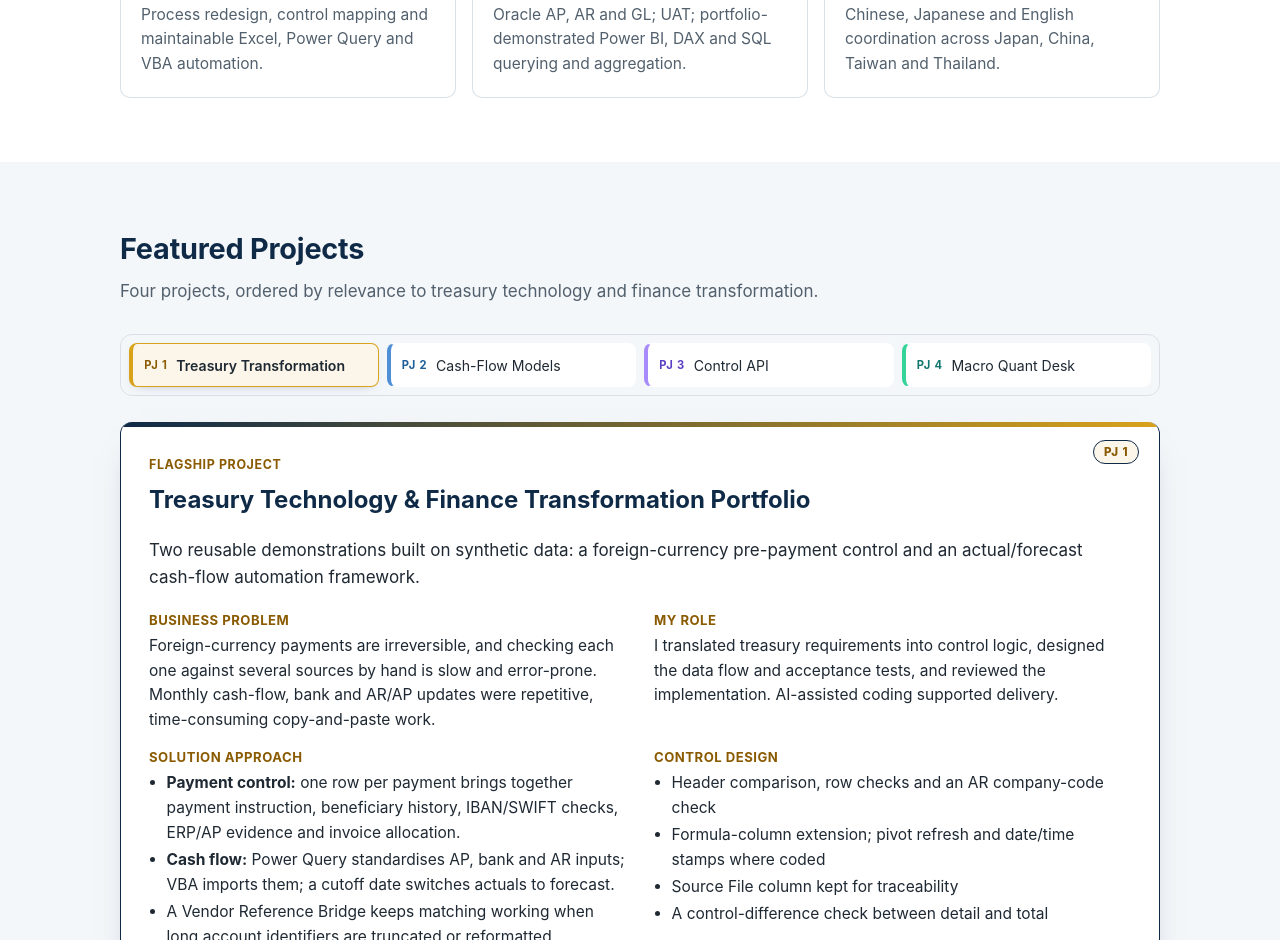
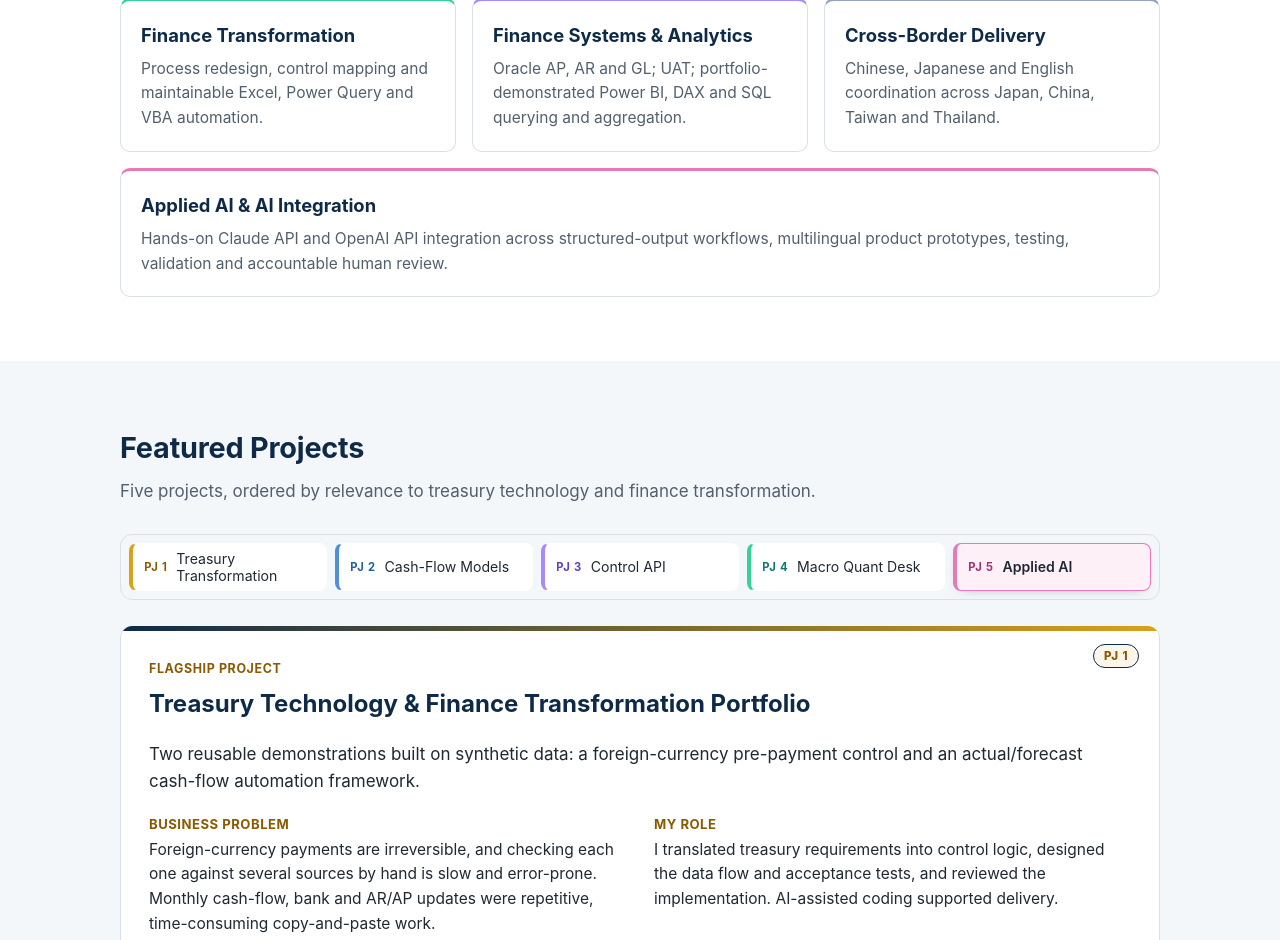
Before and after one commit to doggy-ferry/xuanlin-yu-treasury-portfolio, a plain HTML site: page index.html in a window 1280 px wide. Shown: the part 1252-2192 px from the top of the page. Drawn offline with Linux system fonts and the light colour scheme.

Commit message:
Add PJ5 applied AI integration and publish updated general CV
- PJ5 Applied AI & AI Integration project, focus card, nav and scroll spy
- Swipeable single-row project rail on phones; unified scroll-margin
- 44px touch targets for header and nav links
- Replace downloads/Xuanlin_Yu_CV.pdf with the general CV dated 2026-11-23

Co-Authored-By: Claude Sonnet 5.5 <noreply@anthropic.com>

```diff
--- a/index.html
+++ b/index.html
@@ -46,6 +46,7 @@
       <li>FX &amp; payment controls</li>
       <li>Treasury controls &amp; UAT</li>
       <li>Excel, Power Query, VBA, Power BI &amp; SQL</li>
+      <li>Applied AI &amp; AI integration</li>
     </ul>
     <div class="hero-projects" aria-label="Portfolio project shortcuts">
       <span class="hero-projects-label">Portfolio projects</span>
@@ -53,6 +54,7 @@
       <a class="project-pill p2" href="#project-cash-models">Cash-Flow Models <span>PJ 2</span></a>
       <a class="project-pill p3" href="#project-treasury-api">Treasury Control API <span>PJ 3</span></a>
       <a class="project-pill p4" href="#project-macro">Macro Quant Desk <span>PJ 4</span></a>
+      <a class="project-pill p5" href="#project-applied-ai">Applied AI &amp; AI Integration <span>PJ 5</span></a>
     </div>
     <div class="actions">
       <a class="btn" href="#projects">View featured projects</a>
@@ -75,6 +77,7 @@
       <div class="card"><h3>Finance Transformation</h3><p>Process redesign, control mapping and maintainable Excel, Power Query and VBA automation.</p></div>
       <div class="card"><h3>Finance Systems &amp; Analytics</h3><p>Oracle AP, AR and GL; UAT; portfolio-demonstrated Power BI, DAX and SQL querying and aggregation.</p></div>
       <div class="card"><h3>Cross-Border Delivery</h3><p>Chinese, Japanese and English coordination across Japan, China, Taiwan and Thailand.</p></div>
+      <div class="card"><h3>Applied AI &amp; AI Integration</h3><p>Hands-on Claude API and OpenAI API integration across structured-output workflows, multilingual product prototypes, testing, validation and accountable human review.</p></div>
     </div>
   </div>
 </section>
@@ -82,12 +85,13 @@
 <section class="alt" id="projects">
   <div class="wrap">
     <h2>Featured Projects</h2>
-    <p class="lead">Four projects, ordered by relevance to treasury technology and finance transformation.</p>
+    <p class="lead">Five projects, ordered by relevance to treasury technology and finance transformation.</p>
     <nav class="proj-rail" aria-label="Jump to project">
       <a class="p1" href="#project-treasury"><b>PJ 1</b><span>Treasury Transformation</span></a>
       <a class="p2" href="#project-cash-models"><b>PJ 2</b><span>Cash-Flow Models</span></a>
       <a class="p3" href="#project-treasury-api"><b>PJ 3</b><span>Control API</span></a>
       <a class="p4" href="#project-macro"><b>PJ 4</b><span>Macro Quant Desk</span></a>
+      <a class="p5" href="#project-applied-ai"><b>PJ 5</b><span>Applied AI</span></a>
     </nav>
 
     <!-- Project 1 -->
@@ -235,6 +239,20 @@
       <p class="note">The application uses public market-data sources with caching and explicit missing-data handling. Public-source data may be delayed or revised.</p>
     </article>
 
+    <!-- Project 5 -->
+    <article class="project p5" id="project-applied-ai" aria-labelledby="p5-title">
+      <span class="proj-num" aria-hidden="true">PJ 5</span>
+      <span class="tag">Project 5 · Applied AI &amp; AI Integration</span>
+      <h3 id="p5-title">Applied AI Delivery: Claude API and OpenAI API</h3>
+      <p>Two hands-on API integrations demonstrating structured model outputs, bounded automation and accountable human review across both finance-adjacent and non-finance workflows.</p>
+      <div class="facts">
+        <div><h4>Claude API media workflow</h4><p>Integrated the Claude API through Python into a local media workflow. Remote model calls returned structured JSON for scene segmentation and image/B-roll keyword selection, followed by local processing and storage.</p></div>
+        <div><h4>Multilingual B2B inquiry and RFQ prototype</h4><p>Built and deployed an English, Japanese and Chinese prototype with OpenAI API-assisted inquiry intake, specification completeness and conflict checks, bounded clarification questions, usage controls and human-review escalation.</p></div>
+        <div><h4>My responsibility</h4><p>Defined the requirements, workflow and acceptance criteria; tested and validated outputs; debugged integration and data issues; set human-review boundaries; and made the final product decisions. AI tools accelerated implementation but did not replace acceptance responsibility.</p></div>
+        <div><h4>Scope boundary</h4><p>These are personal applied-AI and API-integration projects, not employer production systems. They demonstrate AI-enabled product delivery and integration rather than model training, ML engineering or multi-year senior backend experience.</p></div>
+      </div>
+    </article>
+
   </div>
 </section>
 
--- a/script.js
+++ b/script.js
@@ -88,6 +88,10 @@
     });
   }
   var navLinks = {};
+  function atPageBottom() {
+    var max = document.documentElement.scrollHeight - window.innerHeight;
+    return max > 0 && (window.pageYOffset || document.documentElement.scrollTop) >= max - 4;
+  }
   if ("IntersectionObserver" in window) {
     var band = { rootMargin: "-35% 0px -55% 0px" };
 
@@ -95,12 +99,19 @@
       var id = a.getAttribute("href").slice(1);
       (navLinks[id] = navLinks[id] || []).push(a);
     });
+    // Track which elements currently cross the band, then pick the last one in document order.
+    // This is independent of the order in which observer callbacks arrive.
+    var sectionIds = ["top", "focus", "projects", "impact", "how", "about", "contact"];
+    var sectionSeen = {};
     var sectionIo = new IntersectionObserver(function (entries) {
-      entries.forEach(function (en) {
-        if (en.isIntersecting) setCurrent(navLinks, en.target.id);
-      });
+      entries.forEach(function (en) { sectionSeen[en.target.id] = en.isIntersecting; });
+      var current = "";
+      sectionIds.forEach(function (id) { if (sectionSeen[id]) current = id; });
+      if (atPageBottom()) current = "contact";
+      setCurrent(navLinks, current);
+      syncProjects();
     }, band);
-    ["top", "focus", "projects", "impact", "how", "about", "contact"].forEach(function (id) {
+    sectionIds.forEach(function (id) {
       var s = document.getElementById(id);
       if (s) sectionIo.observe(s);
     });
@@ -113,26 +124,31 @@
       var id = a.getAttribute("href").slice(1);
       (projGroups[id] = projGroups[id] || []).push(a);
     });
+    var projSeen = {};
+    var lastProject = "";
+    function syncProjects() {
+      var current = "";
+      Object.keys(projCards).forEach(function (id) { if (projSeen[id]) current = id; });
+      // Keep the last project highlighted across the small gaps between cards,
+      // and clear it once the reader has left the Featured Projects section.
+      if (current) lastProject = current;
+      var inProjects = !!sectionSeen.projects;
+      var shown = inProjects ? lastProject : "";
+      setCurrent(projGroups, shown);
+      // Keep the active chip visible in the swipeable rail (horizontal only; never moves the page).
+      var rail = document.querySelector(".proj-rail");
+      var chip = rail && rail.querySelector("a[aria-current]");
+      if (rail && chip && rail.scrollWidth > rail.clientWidth) {
+        var target = chip.offsetLeft - (rail.clientWidth - chip.offsetWidth) / 2;
+        rail.scrollTo({ left: Math.max(0, target), behavior: reduceMotion ? "auto" : "smooth" });
+      }
+      Object.keys(projCards).forEach(function (k) { projCards[k].classList.toggle("is-active", k === shown); });
+    }
     var projIo = new IntersectionObserver(function (entries) {
-      entries.forEach(function (en) {
-        if (!en.isIntersecting) return;
-        setCurrent(projGroups, en.target.id);
-        Object.keys(projCards).forEach(function (k) { projCards[k].classList.toggle("is-active", k === en.target.id); });
-      });
+      entries.forEach(function (en) { projSeen[en.target.id] = en.isIntersecting; });
+      syncProjects();
     }, band);
     Object.keys(projCards).forEach(function (id) { projIo.observe(projCards[id]); });
-    // Clear project state when scrolling outside the projects section.
-    var projSection = document.getElementById("projects");
-    if (projSection) {
-      new IntersectionObserver(function (entries) {
-        entries.forEach(function (en) {
-          if (!en.isIntersecting) {
-            setCurrent(projGroups, "");
-            Object.keys(projCards).forEach(function (k) { projCards[k].classList.remove("is-active"); });
-          }
-        });
-      }, band).observe(projSection);
-    }
 
     // Section reveal: subtle fade-up, once, never for reduced-motion users.
     if (!reduceMotion) {
@@ -161,7 +177,7 @@
     if (header) header.classList.toggle("is-scrolled", y > 8);
     if (toTop) toTop.classList.toggle("show", y > 900);
     // The short Contact section never reaches the observer band; treat page bottom as Contact.
-    if (navLinks.contact && max > 0 && y >= max - 4) setCurrent(navLinks, "contact");
+    if (navLinks.contact && atPageBottom()) setCurrent(navLinks, "contact");
   }
   window.addEventListener("scroll", function () {
     if (!ticking) { ticking = true; window.requestAnimationFrame(onScroll); }
--- a/styles.css
+++ b/styles.css
@@ -140,9 +140,13 @@ pre{background:var(--soft);border:1px solid var(--line);border-radius:8px;paddin
   --violet:#5b3fc4; --violet-bright:#a78bfa; --indigo:#4338ca;
   --coral:#b4372f;
 }
-html{scroll-padding-top:76px}
+/* Sticky offsets: header (~61px) + project rail (~62px). Anchors use one shared rule. */
+:root{--hdr-offset:76px;--rail-offset:68px;--magenta:#a1316f;--magenta-bright:#e879b9}
+html{scroll-padding-top:var(--hdr-offset)}
 
 /* header + progress */
+.brand{display:inline-flex;align-items:center;min-height:44px}
+#site-nav a{display:flex;align-items:center;min-height:44px}
 .site-header{transition:box-shadow .2s ease,background-color .2s ease}
 .site-header.is-scrolled{background:rgba(255,255,255,.9);box-shadow:0 6px 18px -12px rgba(15,42,71,.45);backdrop-filter:blur(10px)}
 .progress{position:absolute;left:0;right:0;bottom:-1px;height:3px;background:transparent;pointer-events:none}
@@ -184,12 +188,13 @@ html{scroll-padding-top:76px}
 #focus .card:nth-child(6){--cc:#94a3b8}
 
 /* project identity */
-.project{position:relative;overflow:hidden;border-top:0;scroll-margin-top:132px;transition:box-shadow .25s ease,border-color .25s ease}
+.project{position:relative;overflow:hidden;border-top:0;scroll-margin-top:var(--rail-offset);transition:box-shadow .25s ease,border-color .25s ease}
 .project::before{content:"";position:absolute;left:0;right:0;top:0;height:5px;background:var(--pbar)}
 .project.p1{--pc:var(--navy);--ptext:var(--amber);--pbar:linear-gradient(90deg,#0f2a47,#d9a21b);--psoft:#fbf6e9}
 .project.p2{--pc:var(--blue);--ptext:var(--blue);--pbar:linear-gradient(90deg,#1f5f99,#22b8cf);--psoft:#eef6fb}
 .project.p3{--pc:var(--violet);--ptext:var(--violet);--pbar:linear-gradient(90deg,#4338ca,#a78bfa);--psoft:#f3f0fd}
 .project.p4{--pc:var(--teal);--ptext:var(--teal);--pbar:linear-gradient(90deg,#0f766e,#34d399);--psoft:#ecf8f4}
+.project.p5{--pc:var(--magenta);--ptext:var(--magenta);--pbar:linear-gradient(90deg,#a1316f,#e879b9);--psoft:#fdf0f7}
 .project.flagship{border-color:var(--line);box-shadow:none}
 .project .tag{color:var(--ptext)}
 .project .facts div h4{color:var(--ptext)}
@@ -209,7 +214,7 @@ a.btn:focus-visible,.proj-rail a:focus-visible,.project-pill:focus-visible{outli
 .btn{min-height:44px;line-height:1.5}
 
 /* sticky project rail */
-.proj-rail{position:sticky;top:60px;z-index:40;display:grid;grid-template-columns:repeat(4,1fr);gap:8px;margin:0 0 1.6rem;padding:8px;background:rgba(244,247,250,.94);border:1px solid var(--line);border-radius:12px;backdrop-filter:blur(8px)}
+.proj-rail{position:sticky;top:60px;z-index:40;display:grid;grid-template-columns:repeat(5,1fr);gap:8px;margin:0 0 1.6rem;padding:8px;background:rgba(244,247,250,.94);border:1px solid var(--line);border-radius:12px;backdrop-filter:blur(8px)}
 .proj-rail a{display:flex;align-items:center;gap:.55rem;min-height:44px;padding:.35rem .7rem;border-radius:8px;border:1px solid transparent;border-left:4px solid var(--rc);background:#fff;color:var(--ink);text-decoration:none;font-size:.88rem;line-height:1.25;transition:background-color .15s ease,border-color .15s ease,box-shadow .15s ease}
 .proj-rail b{font-size:.7rem;letter-spacing:.07em;text-transform:uppercase;color:var(--rt);white-space:nowrap}
 .proj-rail a:hover{background:var(--rs);border-color:var(--rc)}
@@ -218,6 +223,12 @@ a.btn:focus-visible,.proj-rail a:focus-visible,.project-pill:focus-visible{outli
 .proj-rail .p2{--rc:#4f8fd6;--rt:var(--blue);--rs:#eef6fb}
 .proj-rail .p3{--rc:var(--violet-bright);--rt:var(--violet);--rs:#f3f0fd}
 .proj-rail .p4{--rc:var(--green-bright);--rt:var(--teal);--rs:#ecf8f4}
+.proj-rail .p5{--rc:var(--magenta-bright);--rt:var(--magenta);--rs:#fdf0f7}
+.project-pill.p5{--pk:#f4a6d2}
+.hero-projects .project-pill.p5{grid-column:1/-1}
+.hero .caps li:nth-child(6){--c:#f4a6d2}
+#focus .card:nth-child(7){--cc:var(--magenta-bright)}
+#focus .card:last-child:nth-child(3n+1){grid-column:1/-1}
 
 /* impact stats */
 .stat{border-top:3px solid var(--sc);}
@@ -245,13 +256,23 @@ ol.steps li:nth-child(6)::before{background:var(--teal)}
 .js-reveal .reveal{opacity:0;transform:translateY(14px);transition:opacity .45s ease,transform .45s ease}
 .js-reveal .reveal.in{opacity:1;transform:none}
 
-@media (max-width:900px){
+@media (max-width:1000px){
   .proj-rail a span{display:none}
   .proj-rail a{justify-content:center}
 }
+@media (max-width:900px){
+  #focus .card:last-child{grid-column:1/-1}
+}
 @media (max-width:680px){
-  .proj-rail{top:60px;margin-bottom:1.2rem}
-  .project{scroll-margin-top:128px}
+  /* Phone: one horizontally swipeable row; every chip stays complete and tappable. */
+  .proj-rail{top:60px;margin-bottom:1.2rem;display:flex;gap:8px;overflow-x:auto;overscroll-behavior-x:contain;scroll-snap-type:x proximity;scrollbar-width:none;-webkit-overflow-scrolling:touch}
+  .proj-rail::-webkit-scrollbar{display:none}
+  .proj-rail a{flex:0 0 auto;scroll-snap-align:center;white-space:nowrap;padding:.35rem .85rem}
+  .proj-rail a span{display:inline}
+  .project h3{font-size:1.3rem;text-wrap:balance;overflow-wrap:break-word}
+  .project .btn{max-width:100%;text-align:center}
+  .hero .btn{min-height:44px}
+  #focus .card:last-child{grid-column:auto}
   .project h3{padding-right:0;margin-top:.2rem}
   .proj-num{top:16px;right:14px}
   .project .tag{max-width:calc(100% - 4.5rem)}
```
Also changed, not shown: 1 other file.
